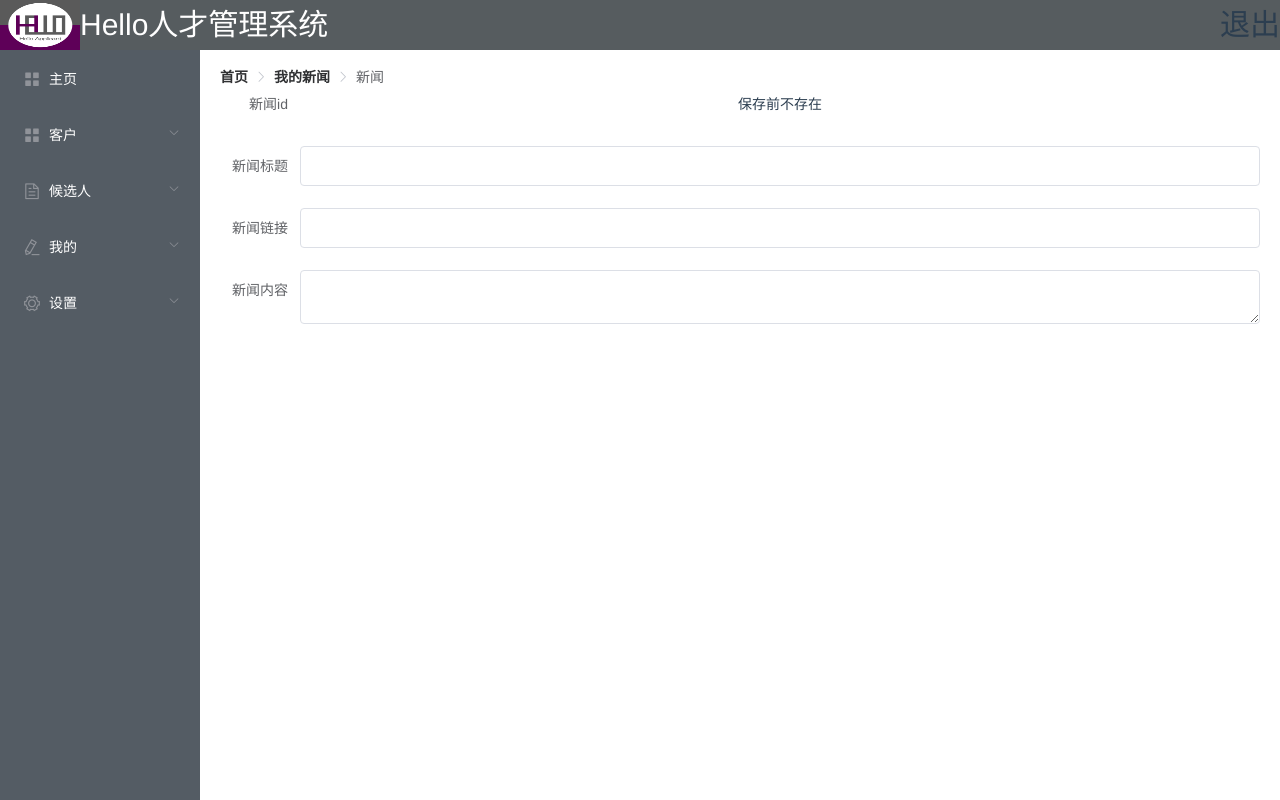
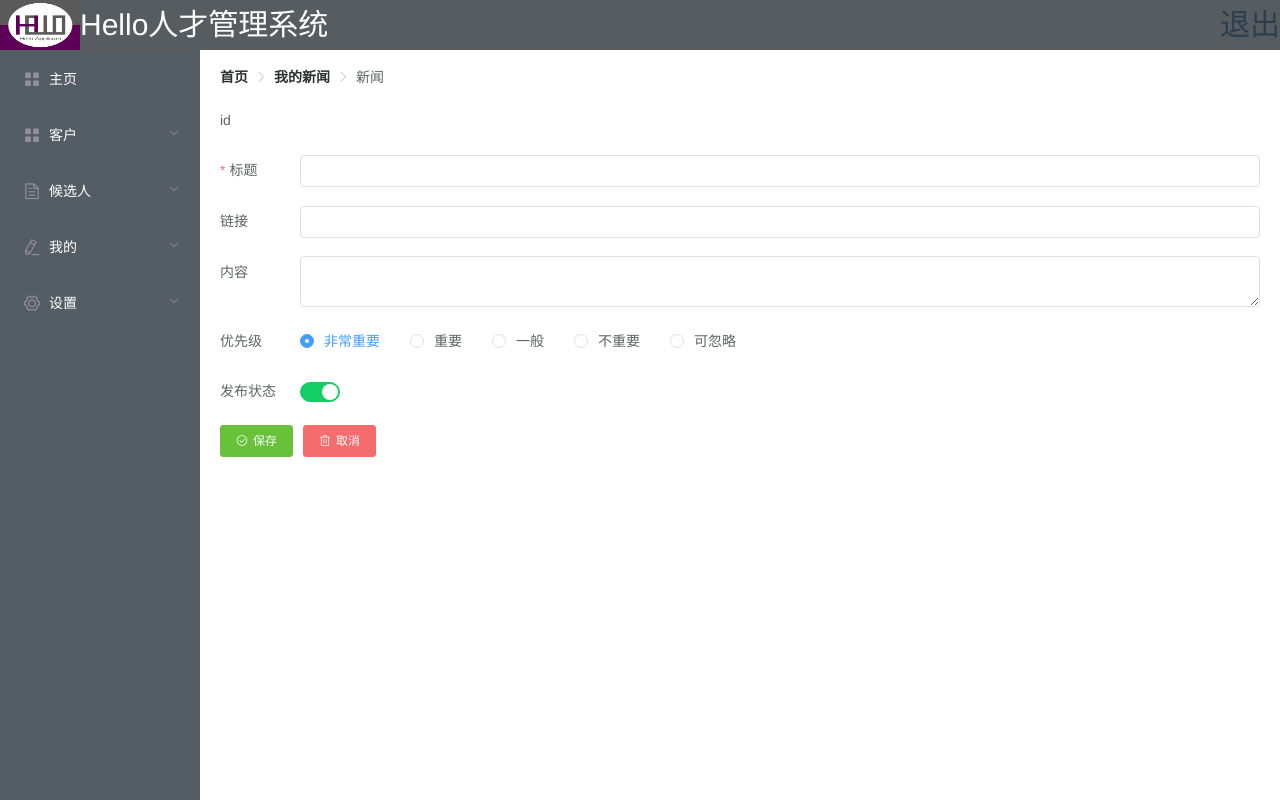
Before and after one commit to wuketao277/hello, a Vue app: page /my/mynews/news in a window 1280 px wide. Built offline with nearby package versions, Linux system fonts and the light colour scheme.

Commit message:
develop news function

```diff
--- a/config/index.js
+++ b/config/index.js
@@ -10,11 +10,7 @@ module.exports = {
     // Paths
     assetsSubDirectory: 'static',
     assetsPublicPath: '/',
-    proxyTable:  {
-      changeOrigin: true,
-      context: ["/mynews/**","/mytask/**","/myplan/**"],
-      target: "http://localhost"
-    },
+    proxyTable:  null,
 
     // Various Dev Server settings
     host: 'localhost', // can be overwritten by process.env.HOST
--- a/src/App.vue
+++ b/src/App.vue
@@ -12,11 +12,16 @@ export default {
 
 <style>
 #app {
-  font-family: 'Avenir', Helvetica, Arial, sans-serif;
+  font-family: "Avenir", Helvetica, Arial, sans-serif;
   -webkit-font-smoothing: antialiased;
   -moz-osx-font-smoothing: grayscale;
   text-align: center;
   color: #2c3e50;
   height: 100%;
 }
+.toolbar {
+  text-align: left;
+  margin-top: 5px;
+  margin-bottom: 5px;
+}
 </style>
--- /dev/null
+++ b/src/api/mynews.js
@@ -0,0 +1,12 @@
+import axios from 'axios'
+
+export default {
+  // 保存新闻接口
+  saveNews (params) {
+    return axios.post('/mynews/saveNews', params)
+  },
+  // 查找后台数据
+  queryNewsPage (params) {
+    return axios.get('/mynews/queryNewsPage', {params: params})
+  }
+}
--- a/src/components/main/client/clientlist/clientlist.vue
+++ b/src/components/main/client/clientlist/clientlist.vue
@@ -34,11 +34,4 @@
     </template>
   </div>
 </template>
-<style>
-.toolbardiv {
-  text-align: left;
-  margin-top: 10px;
-  margin-bottom: 10px;
-}
-</style>
 <script src="./clientlist.js"></script>
--- a/src/components/main/my/mynews/news/news.js
+++ b/src/components/main/my/mynews/news/news.js
@@ -1,10 +1,76 @@
+import mynews from '@/api/mynews'
+
 export default {
   data () {
     return {
+      mode: 'add', // 默认操作模式为新建
       form: {
-        id: '保存前不存在'
+        id: null,
+        title: '',
+        link: '',
+        content: '',
+        priority: '1', // 新闻优先级：1~5
+        publish: true // 发布状态
+      },
+      rules: {
+        title: [
+          {required: true, message: '标题必填', trigger: 'blur'},
+          {max: 200, message: '长度不能大于200个字符', trigger: 'blur'}
+        ],
+        link: [
+          {max: 200, message: '长度不能大于200个字符', trigger: 'blur'}
+        ],
+        content: [
+          {max: 2000, message: '长度不能大于2000个字符', trigger: 'blur'}
+        ]
       }
     }
   },
-  methods: {}
+  methods: {
+    // 取消新闻
+    cancel () {
+      this.form.id = ''
+      this.form.title = ''
+      this.form.link = ''
+      this.form.content = ''
+      this.form.priority = '1'
+      this.form.publish = true
+    },
+    // 保存新闻
+    saveNews () {
+      this.$refs['form'].validate((valid) => {
+        if (valid) {
+          // 如果校验通过就调用后端接口
+          mynews.saveNews(this.form).then(
+            res => {
+              if (res.status === 200) {
+                // 将从服务端获取的id赋值给前端显示
+                this.form.id = res.data.id
+                this.$message({
+                  message: '保存成功！',
+                  type: 'success',
+                  showClose: true
+                })
+              }
+            })
+        } else {
+          // 如果检查不通过就给出提示
+          this.$message({
+            message: '有错误，请检查！',
+            type: 'warning',
+            showClose: true
+          })
+        }
+      })
+    }
+  },
+  computed: {},
+  created () {
+    // 通过入参获取当前操作模式
+    if (typeof (this.$route.query.mode) !== 'undefined') {
+      this.mode = this.$route.query.mode
+      this.form = this.$route.query.news
+      debugger
+    }
+  }
 }
--- a/src/components/main/my/mynews/news/news.vue
+++ b/src/components/main/my/mynews/news/news.vue
@@ -1,24 +1,49 @@
 <template>
   <div>
-    <el-breadcrumb separator-class="el-icon-arrow-right">
+    <el-breadcrumb separator-class="el-icon-arrow-right" style="margin-bottom:20px;">
       <el-breadcrumb-item :to="{ path: '/' }">首页</el-breadcrumb-item>
       <el-breadcrumb-item :to="{ path: '/my/mynews/newslist' }">我的新闻</el-breadcrumb-item>
       <el-breadcrumb-item>新闻</el-breadcrumb-item>
     </el-breadcrumb>
-    <el-form ref="form" :model="form" label-width="80px" style="mergin-top:20px;">
-      <el-form-item label="新闻id">
+    <el-form
+      ref="form"
+      label-position="left"
+      size="small"
+      :model="form"
+      label-width="80px"
+      style="text-align:left;"
+      :rules="rules"
+    >
+      <el-form-item label="id">
         <span>{{form.id}}</span>
       </el-form-item>
-      <el-form-item label="新闻标题">
+      <el-form-item label="标题" prop="title">
         <el-input v-model="form.title"></el-input>
       </el-form-item>
-      <el-form-item label="新闻链接">
+      <el-form-item label="链接" prop="link">
         <el-input v-model="form.link"></el-input>
       </el-form-item>
-      <el-form-item label="新闻内容">
+      <el-form-item label="内容" prop="content">
         <el-input type="textarea" v-model="form.content"></el-input>
       </el-form-item>
+      <el-form-item label="优先级" style="text-align:left;">
+        <template>
+          <el-radio v-model="form.priority" label="1">非常重要</el-radio>
+          <el-radio v-model="form.priority" label="2">重要</el-radio>
+          <el-radio v-model="form.priority" label="3">一般</el-radio>
+          <el-radio v-model="form.priority" label="4">不重要</el-radio>
+          <el-radio v-model="form.priority" label="5">可忽略</el-radio>
+        </template>
+      </el-form-item>
+      <el-form-item label="发布状态">
+        <el-switch v-model="form.publish" active-color="#13ce66" inactive-color="#999999"></el-switch>
+      </el-form-item>
     </el-form>
+    <!--工具栏，只有模式为新增或修改时才显示-->
+    <div class="toolbar" v-show="(mode === 'add' || mode === 'modify')">
+      <el-button type="success" size="small" icon="el-icon-circle-check" @click="saveNews">保存</el-button>
+      <el-button type="danger" size="small" icon="el-icon-delete" @click="cancel">取消</el-button>
+    </div>
   </div>
 </template>
 <script src="./news.js"></script>
--- a/src/components/main/my/mynews/newslist/newslist.js
+++ b/src/components/main/my/mynews/newslist/newslist.js
@@ -1,7 +1,19 @@
+import mynewsApi from '@/api/mynews'
+
 export default {
   data () {
     return {
-      newslist: [],
+      table: {
+        content: [],
+        pageable: {
+          pageNumber: 1,
+          pageSize: 10
+        }
+      },
+      page: {
+        pageSizes: [10, 20, 30, 40, 50]
+      },
+      currentRow: null,
       search: {
         title: '',
         content: ''
@@ -9,9 +21,69 @@ export default {
     }
   },
   methods: {
+    // 添加新闻
     addNews () {
       this.$router.push({path: '/my/mynews/news'})
+    },
+    // 检查是否选择了一条记录
+    checkSelectRow () {
+      if (this.currentRow === null) {
+        this.$message({
+          message: '请选择一条记录！',
+          type: 'info',
+          showClose: true
+        })
+        return false
+      }
+      return true
+    },
+    // 查看新闻
+    detailNews () {
+      if (this.checkSelectRow()) {
+        this.$router.push({path: '/my/mynews/news',
+          query: {mode: 'detail', news: this.currentRow}})
+      }
+    },
+    // 修改新闻
+    modifyNews () {
+      if (this.checkSelectRow()) {
+        this.$router.push({path: '/my/mynews/news',
+          query: {mode: 'modify', news: this.currentRow}})
+      }
+    },
+    // 删除新闻
+    deleteNews () {
+      if (this.checkSelectRow()) {
+        this.$router.push({path: '/my/mynews/news',
+          query: {mode: 'detail', news: this.currentRow}})
+      }
+    },
+    // 查询后台数据
+    query () {
+      let query = {
+        'currentPage': this.table.pageable.pageNumber,
+        'pageSize': this.table.pageable.pageSize,
+        'search': ''
+      }
+      debugger
+      mynewsApi.queryNewsPage(query).then(res => {
+        if (res.status !== 200) {
+          this.$message.error({
+            message: '查询失败，请联系管理员！'
+          })
+          return
+        }
+        debugger
+        this.table = res.data
+      })
+    },
+    // 处理选中行时间
+    handleCurrentChange (val) {
+      this.currentRow = val
     }
   },
-  computed: {}
+  computed: {},
+  created () {
+    this.query()
+  }
 }
--- a/src/components/main/my/mynews/newslist/newslist.vue
+++ b/src/components/main/my/mynews/newslist/newslist.vue
@@ -1,14 +1,15 @@
 <template>
   <div>
-    <el-breadcrumb separator-class="el-icon-arrow-right">
+    <el-breadcrumb separator-class="el-icon-arrow-right" style="margin-bottom:20px;">
       <el-breadcrumb-item :to="{ path: '/' }">首页</el-breadcrumb-item>
       <el-breadcrumb-item>我的新闻</el-breadcrumb-item>
     </el-breadcrumb>
-    <div class="toolbardiv">
+    <div class="toolbar">
       <el-button type="success" size="small" icon="el-icon-circle-plus" @click="addNews">新增</el-button>
-      <el-button type="warning" size="small" icon="el-icon-edit">修改</el-button>
-      <el-button type="danger" size="small" icon="el-icon-delete">删除</el-button>
-      <el-button type="primary" size="small" icon="el-icon-search" @click="switchSearch">搜索</el-button>
+      <el-button type="primary" size="small" icon="el-icon-zoom-in" @click="detailNews">查看</el-button>
+      <el-button type="warning" size="small" icon="el-icon-edit" @click="modifyNews">修改</el-button>
+      <el-button type="danger" size="small" icon="el-icon-delete" @click="deleteNews">删除</el-button>
+      <el-button type="primary" size="small" icon="el-icon-search" @click="queryNews">搜索</el-button>
     </div>
     <el-form
       v-if="search.show"
@@ -24,14 +25,27 @@
         <el-input v-model="search.content"></el-input>
       </el-form-item>
     </el-form>
-    <template>
-      <el-table :data="newslist" border="true" highlight-current-row="true" style="width: 100%">
-        <el-table-column prop="id" width="50" label="序号"></el-table-column>
-        <el-table-column prop="title" label="标题" width="180"></el-table-column>
-        <el-table-column prop="content" label="内容"></el-table-column>
-        <el-table-column prop="link" label="连接地址"></el-table-column>
-      </el-table>
-    </template>
+    <el-table
+      :data="table.content"
+      border="true"
+      highlight-current-row="true"
+      @current-change="handleCurrentChange"
+      style="width: 100%"
+    >
+      <el-table-column type="index" width="50" label="序号"></el-table-column>
+      <el-table-column prop="id" width="50" label="id"></el-table-column>
+      <el-table-column prop="title" label="标题" width="180"></el-table-column>
+      <el-table-column prop="content" label="内容"></el-table-column>
+      <el-table-column prop="link" label="连接地址"></el-table-column>
+    </el-table>
+    <el-pagination
+      background
+      layout="prev, pager, next"
+      :total="table.content.length"
+      :current-page="table.pageable.pageNumber"
+      :page-sizes="page.pageSizes"
+      :page-size="table.pageable.pageSize"
+    ></el-pagination>
   </div>
 </template>
 <script src="./newslist.js"></script>
--- a/src/components/main/summary/summary.js
+++ b/src/components/main/summary/summary.js
@@ -1,7 +1,7 @@
 export default {
   data () {
     return {
-      today: new Date()
+      calendar: new Date()
     }
   },
   methods: {
--- a/src/components/main/summary/summary.vue
+++ b/src/components/main/summary/summary.vue
@@ -4,7 +4,12 @@
       <el-card class="box-card">
         <div slot="header" class="clearfix">
           <span>我的新闻</span>
-          <el-button size="mini" icon="el-icon-edit" circle @click="openView('/my/mynews/newslist')"></el-button>
+          <el-button
+            size="mini"
+            icon="el-icon-edit"
+            circle
+            @click="openView('/my/mynews/newslist')"
+          ></el-button>
         </div>
         <div v-for="o in 4" :key="o" class="text item">{{'列表内容 ' + o }}</div>
       </el-card>
@@ -13,17 +18,36 @@
       <el-card class="box-card">
         <div slot="header" class="clearfix">
           <span>我的任务</span>
-          <el-button size="mini" icon="el-icon-edit" circle @click="openView('/my/mytask/tasklist')"></el-button>
+          <el-button
+            size="mini"
+            icon="el-icon-edit"
+            circle
+            @click="openView('/my/mytask/tasklist')"
+          ></el-button>
         </div>
         <div v-for="o in 4" :key="o" class="text item">{{'任务内容 ' + o }}</div>
       </el-card>
-    </div><div class="blockdiv">
+    </div>
+    <div class="blockdiv">
       <el-card class="box-card">
         <div slot="header" class="clearfix">
           <span>我的计划</span>
-          <el-button size="mini" icon="el-icon-edit" circle @click="openView('/my/myplan/planlist')"></el-button>
+          <el-button
+            size="mini"
+            icon="el-icon-edit"
+            circle
+            @click="openView('/my/myplan/planlist')"
+          ></el-button>
         </div>
         <div v-for="o in 4" :key="o" class="text item">{{'任务内容 ' + o }}</div>
+      </el-card>
+    </div>
+    <div class="blockdiv">
+      <el-card class="box-card">
+        <div>
+          <el-calendar v-model="calendar">
+          </el-calendar>
+        </div>
       </el-card>
     </div>
   </div>
```
Also changed, not shown: 1 other file (tests, documents, lock files or other folders).
